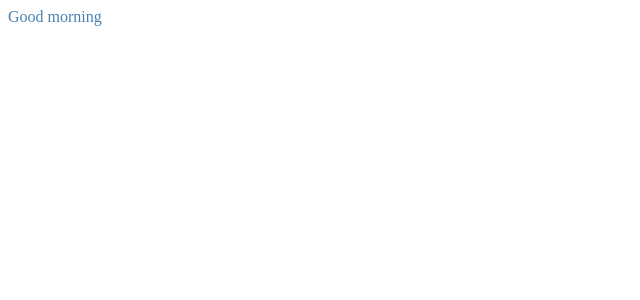
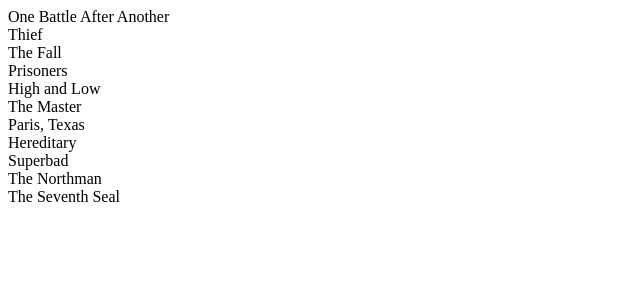
Before and after one commit to elicost/myFlix-client, a React (Vite) app: page / in a window 1280 px wide. Shown: the top 300 px of the page, without its empty margins (0-640 px from the left). Built offline with nearby package versions, Linux system fonts and the light colour scheme.

Commit message:
Create MainView import

```diff
--- a/src/index.jsx
+++ b/src/index.jsx
@@ -1,14 +1,12 @@
-import { createRoot } from 'react-dom/client';
+import { createRoot } from "react-dom/client";
+
+import { MainView } from "./components/MainView/MainView";
 
 import "./index.scss"; // indicates bundle requirement
 
 // main component
 const MyFlixApplication = () => {
-    return (
-        <div className="my-flix">
-            <div>Good morning</div>
-        </div>
-    );
+    return <MainView />;
 };
 
 // find app root
```
